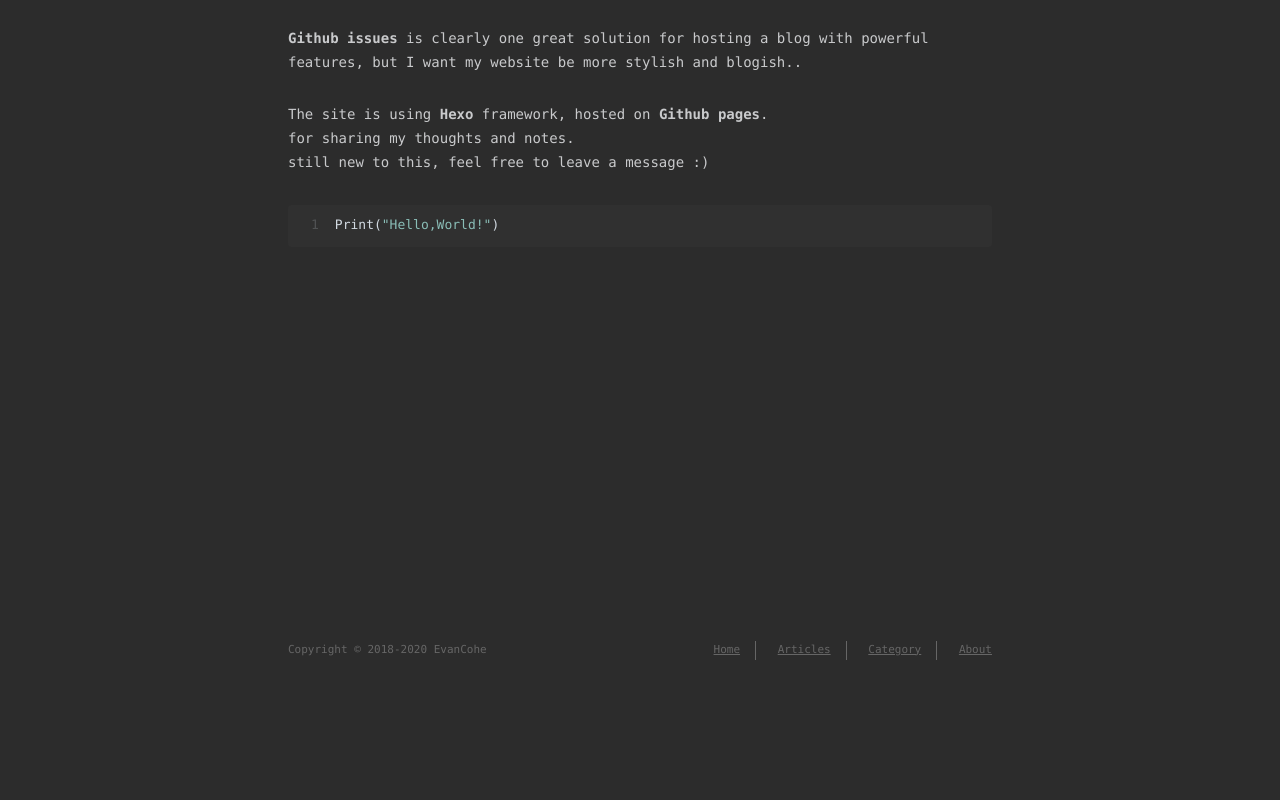
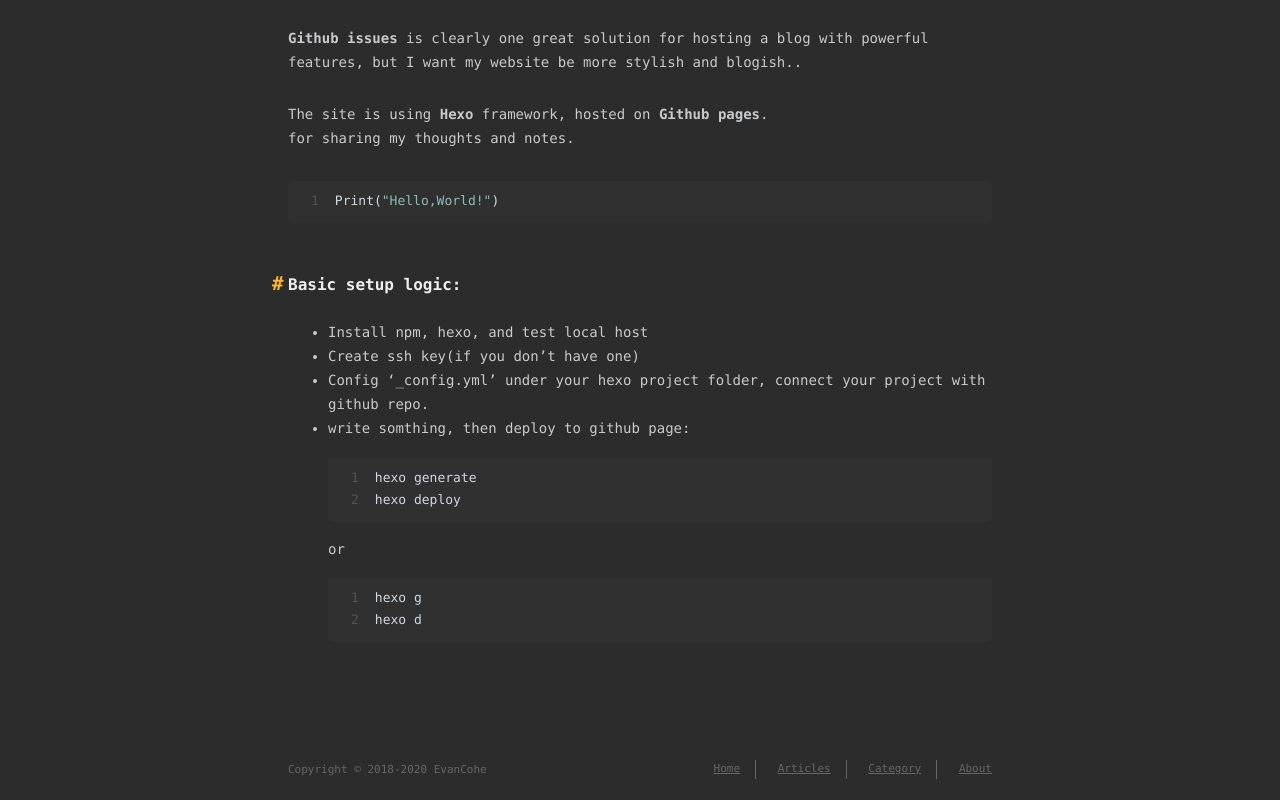
Before and after one commit to evancohe/evancohe.github.io, a plain HTML site: page 2018/12/12/Print("Hello,World!")/index.html in a window 1280 px wide. Shown: the part 120-920 px from the top of the page. Before the commit the page ends 800 px from the top, so only its background shows below. Drawn offline with Linux system fonts and the light colour scheme; a script that the page names is missing.

Commit message:
Site updated: 2020-06-15 21:55:16

```diff
--- a/2018/12/12/Print("Hello,World!")/index.html
+++ b/2018/12/12/Print("Hello,World!")/index.html
@@ -14,7 +14,7 @@
 <meta property="og:description" content="Github issues is clearly one great solution for hosting a blog with powerfulfeatures, but I want my website be more stylish and blogish.. The site is using Hexo framework, hosted on Github pages.for s">
 <meta property="og:locale" content="en_US">
 <meta property="article:published_time" content="2018-12-11T16:00:00.000Z">
-<meta property="article:modified_time" content="2020-06-15T10:50:39.020Z">
+<meta property="article:modified_time" content="2020-06-15T13:55:02.271Z">
 <meta property="article:author" content="EvanCohe">
 <meta property="article:tag" content="Diary">
 <meta name="twitter:card" content="summary">
@@ -106,7 +106,7 @@
 
     </div>
     <div id="toc">
-
+      <ol class="toc"><li class="toc-item toc-level-2"><a class="toc-link" href="#Basic-setup-logic"><span class="toc-number">1.</span> <span class="toc-text">Basic setup logic:</span></a></li></ol>
     </div>
   </span>
 </div>
@@ -156,9 +156,16 @@
 
   <div class="content" itemprop="articleBody">
     <p><b>Github issues</b> is clearly one great solution for hosting a blog with powerful<br>features, but I want my website be more stylish and blogish..</p>
-<p>The site is using <b>Hexo</b> framework, hosted on <b>Github pages</b>.<br>for sharing my thoughts and notes.<br>still new to this, feel free to leave a message :)</p>
+<p>The site is using <b>Hexo</b> framework, hosted on <b>Github pages</b>.<br>for sharing my thoughts and notes.</p>
 <figure class="highlight bash"><table><tr><td class="gutter"><pre><span class="line">1</span><br></pre></td><td class="code"><pre><span class="line">Print(<span class="string">"Hello,World!"</span>)</span><br></pre></td></tr></table></figure>
 
+<h2 id="Basic-setup-logic"><a href="#Basic-setup-logic" class="headerlink" title="Basic setup logic:"></a>Basic setup logic:</h2><ul>
+<li>Install npm, hexo, and test local host</li>
+<li>Create ssh key(if you don’t have one)</li>
+<li>Config ‘_config.yml’ under your hexo project folder, connect your project with github repo.</li>
+<li>write somthing, then deploy to github page:<figure class="highlight bash"><table><tr><td class="gutter"><pre><span class="line">1</span><br><span class="line">2</span><br></pre></td><td class="code"><pre><span class="line">hexo generate</span><br><span class="line">hexo deploy</span><br></pre></td></tr></table></figure>
+or<figure class="highlight bash"><table><tr><td class="gutter"><pre><span class="line">1</span><br><span class="line">2</span><br></pre></td><td class="code"><pre><span class="line">hexo g</span><br><span class="line">hexo d</span><br></pre></td></tr></table></figure></li>
+</ul>
 
   </div>
 </article>
@@ -190,7 +197,7 @@
     </div>
 
     <div id="toc-footer" style="display: none">
-
+      <ol class="toc"><li class="toc-item toc-level-2"><a class="toc-link" href="#Basic-setup-logic"><span class="toc-number">1.</span> <span class="toc-text">Basic setup logic:</span></a></li></ol>
     </div>
 
     <div id="share-footer" style="display: none">
```
